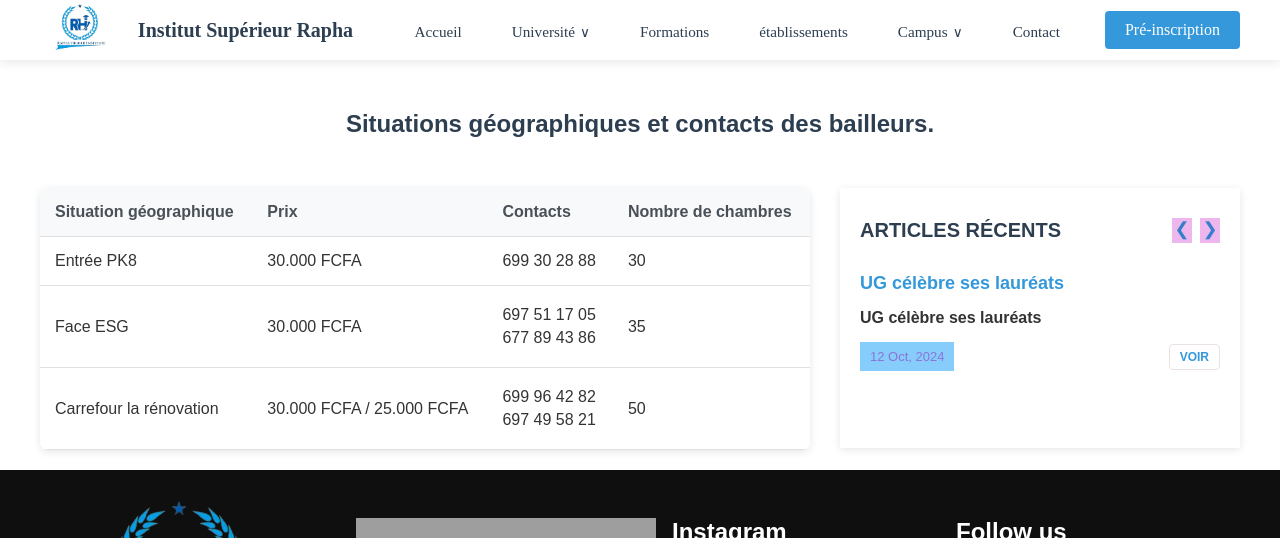
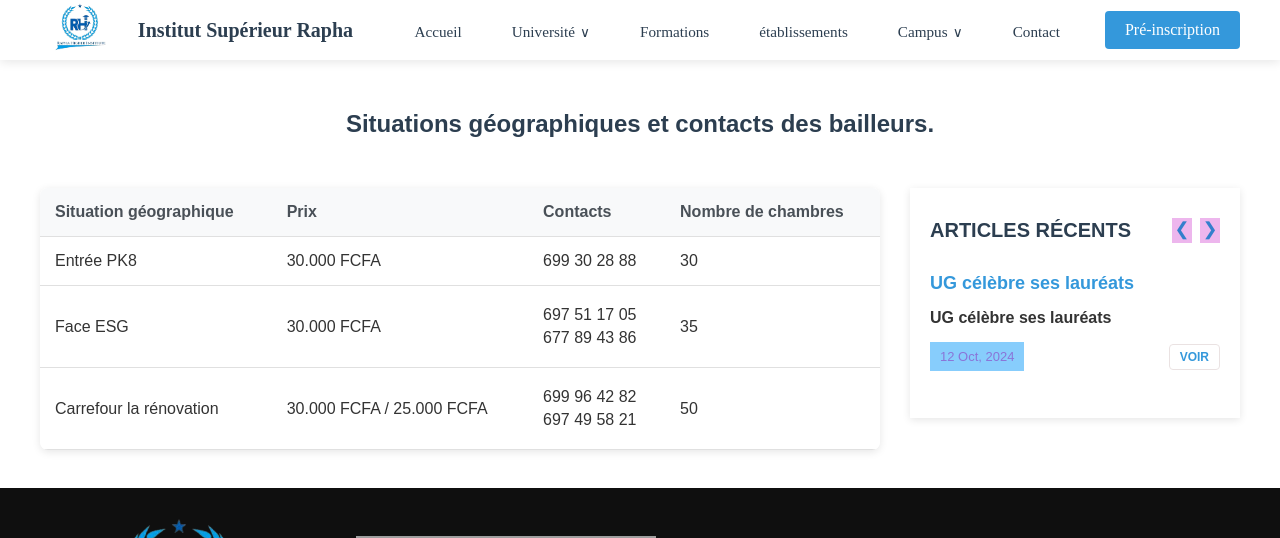
Before and after one commit to djufomene/raphainstitut, a React (Vite) app: page /Logement in a window 1280 px wide. Shown: the top 538 px of the page. Built offline with nearby package versions, Linux system fonts and the light colour scheme; grey boxes are pictures that could not be loaded.

Commit message:
modification sur Logement.scss

```diff
--- a/src/styles/Logement.scss
+++ b/src/styles/Logement.scss
@@ -19,8 +19,8 @@
     }
 
     .table-section {
-      flex: 1;
-      min-width: 0; // Pour éviter les problèmes de débordement
+       flex: 0 0 70%; // occupe 70%
+          max-width: 100%;
     }
 
     .table-responsive {
@@ -60,12 +60,14 @@
 
     .articles-section {
       width: 30%;
-      height: 230px;
+      height: 200px;
       background-color: #ffffff;
       box-shadow: 0 2px 8px rgba(0, 0, 0, 0.1);
       padding: 30px 20px 0px 20px;
-      min-width: 300px; // Largeur minimale pour éviter que ça devienne trop étroit
-
+      margin-bottom: 70px;
+      width: 100% !important;
+      min-width: 0 !important;
+      max-width: 96% !important;
       .section-title-container {
         display: flex;
         justify-content: space-between;
@@ -100,7 +102,6 @@
             }
 
         }
-
 
       .article-card {
 
@@ -156,6 +157,15 @@
     @media (max-width: 900px) {
       .content-layout {
         flex-direction: column;
+      }
+
+      .articles-section {
+        margin-bottom: 20px;
+        width: 100%;
+      }
+
+      .actualite-detail {
+        width: 100%;
       }
 
     }
```
